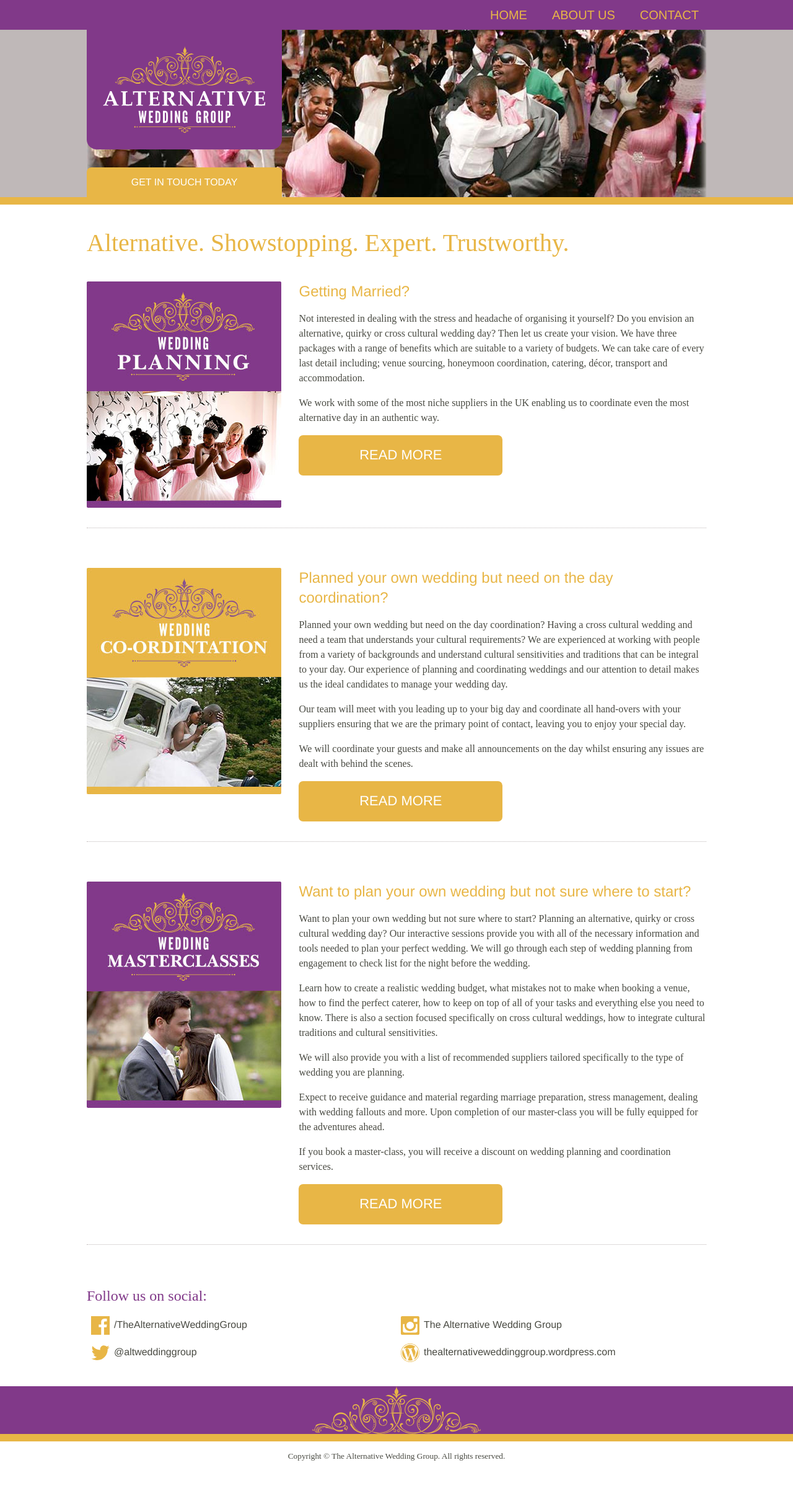
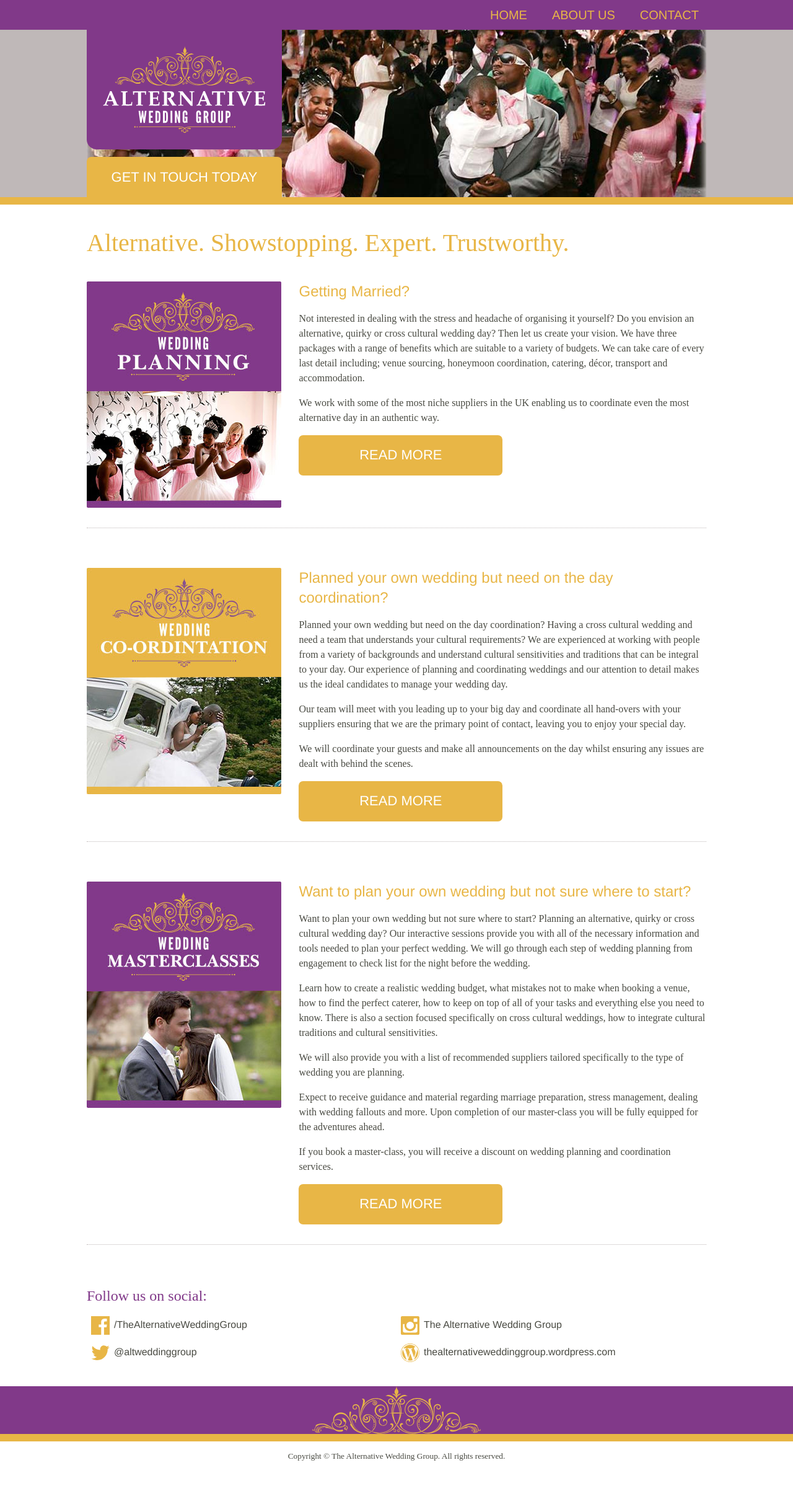
Before and after one commit to alternativeweddinggroup/alternativeweddinggroup.github.io, a Jekyll site: the page built from index.html, in a window 1280 px wide. Shown: the whole page at 62% size. Built offline with Jekyll 4.4.1, drawn with Linux system fonts in a browser that asks for light colours; some web fonts are replaced.

Commit message:
Fix `btn--large` class for hero

```diff
--- a/_includes/templates/hero.html
+++ b/_includes/templates/hero.html
@@ -10,7 +10,7 @@
           <img class="image__responsive" src="{{ site.static }}/gui/logo_alternative-wedding-group.svg" alt="The Alternative Wedding Group">
         </a>
       </div>
-      <a class="btn btn__large btn--full btn--primary" href="{{ page.hero.link}}">{{ page.hero.copy }}</a>
+      <a class="btn btn--large btn--full btn--primary" href="{{ page.hero.link}}">{{ page.hero.copy }}</a>
     </div>
     {% endif %}
 
```
